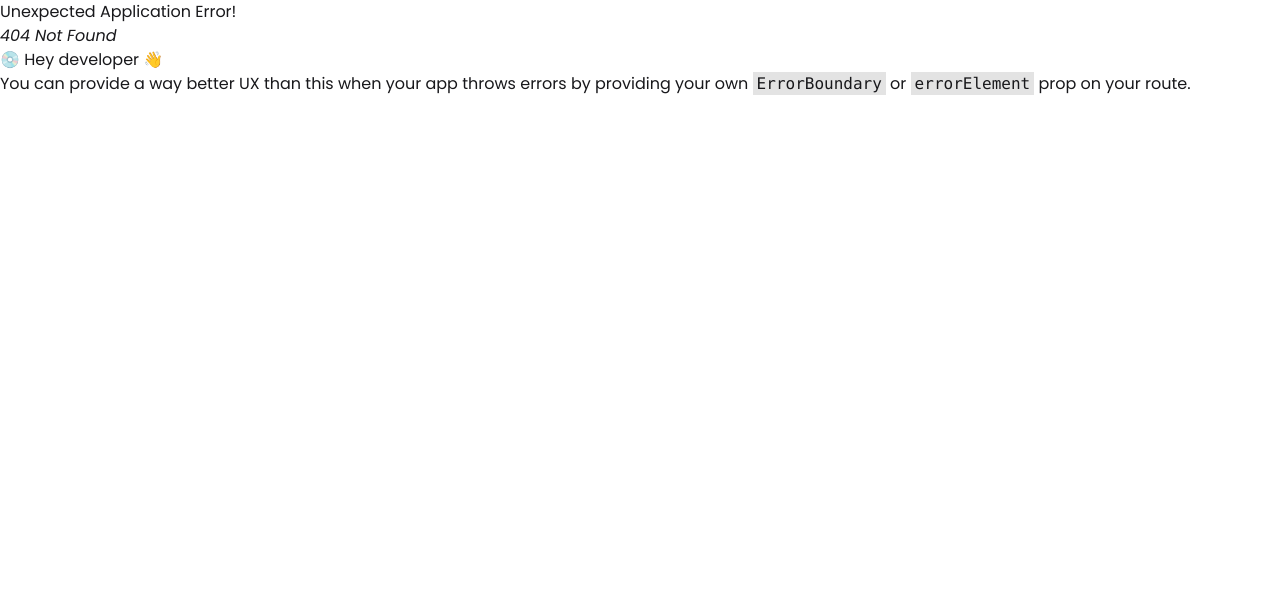
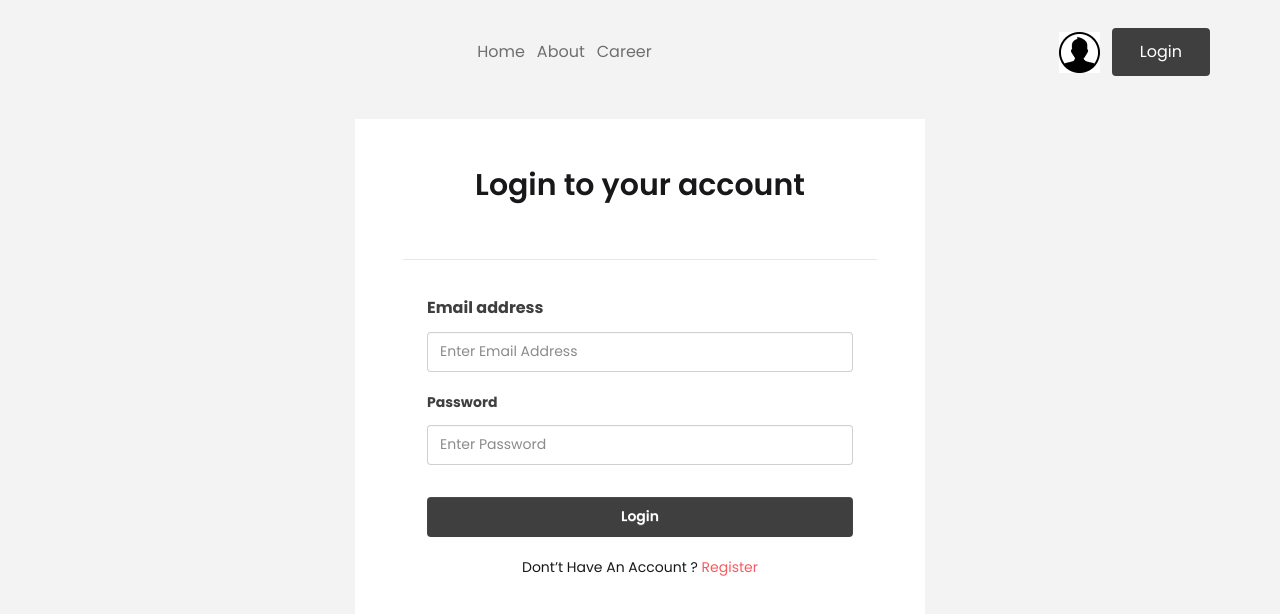
Before and after one commit to Samriddhadewan/Dragon-news, a React (Vite) app: page /auth/login in a window 1280 px wide. Before the commit this address had no page. Shown: the top 614 px of the page. Built offline with nearby package versions, Linux system fonts and the light colour scheme.

Commit message:
login form created

```diff
--- a/src/Components/CategoryData.jsx
+++ b/src/Components/CategoryData.jsx
@@ -3,7 +3,6 @@ import NewsCard from "./NewsCard";
 
 const CategoryData = () => {
     const {data:news} = useLoaderData();
-    console.log(news);
   return (
     <div>
         <div className="space-y-5">
--- /dev/null
+++ b/src/Components/LoginPage.jsx
@@ -0,0 +1,34 @@
+import { Link } from "react-router-dom"
+
+const LoginPage = () => {
+  return (
+    <div className="min-h-[70vh] justify-center  items-center flex">
+        <div className="card rounded-none bg-base-100 w-[50%] p-12">
+            <h2 className="text-3xl pb-14 font-semibold text-center">Login to your account</h2>
+
+            <hr className="text-[#E7E7E7]" />
+      <form className="card-body">
+        <div className="form-control">
+          <label className="label">
+            <span className="label-text text-[#403F3F] font-bold my-3 text-base">Email address</span>
+          </label><br />
+          <input type="email" placeholder="Enter Email Address" className="input input-bordered w-full" required />
+        </div>
+        <div className="form-control">
+          <label className="label">
+            <span className="label-text text-[#403F3F] font-bold my-3 ">Password</span>
+          </label>
+          <br />
+          <input type="password" placeholder="Enter Password" className="w-full input input-bordered" required /> <br />
+        </div>
+        <div className="form-control mt-6">
+          <button className="btn  w-full text-white border-none bg-[#403F3F]">Login</button>
+        </div>
+        <p className="text-center pt-3">Dont’t Have An Account ? <Link to={'/auth/register'} className="text-[#F75B5F]">Register</Link></p>
+      </form>
+    </div>
+    </div>
+  )
+}
+
+export default LoginPage
--- a/src/Components/Navbar.jsx
+++ b/src/Components/Navbar.jsx
@@ -6,7 +6,7 @@ const Navbar = () => {
     <div className="flex items-center justify-between">
         <div></div>
         <div className="flex text-[#706F6F] gap-3">
-            <Link>Home</Link>
+            <Link to={"/"}>Home</Link>
             <Link>About</Link>
             <Link>Career</Link>
         </div>
@@ -14,7 +14,7 @@ const Navbar = () => {
             <div>
                 <img src={profile} alt="" />
             </div>
-            <button className="bg-[#403F3F] text-white py-3 px-7 rounded-sm">Login</button>
+            <Link to="/auth/login" className="bg-[#403F3F] text-white py-3 px-7 rounded-sm">Login</Link>
         </div>
     </div>
   )
--- /dev/null
+++ b/src/Layouts/AuthLayout.jsx
@@ -0,0 +1,17 @@
+import { Outlet } from "react-router-dom"
+import Navbar from "../Components/Navbar"
+
+const AuthLayout = () => {
+  return (
+    <div className="bg-[#F3F3F3]">
+            <div className="w-[1140px] mx-auto min-h-screen">
+        <header className=" py-7 ">
+            <Navbar />
+        </header>
+        <Outlet />
+    </div>
+    </div>
+  )
+}
+
+export default AuthLayout
```
Also changed, not shown: src/Routes/Routes.jsx (+13 -5 lines).
